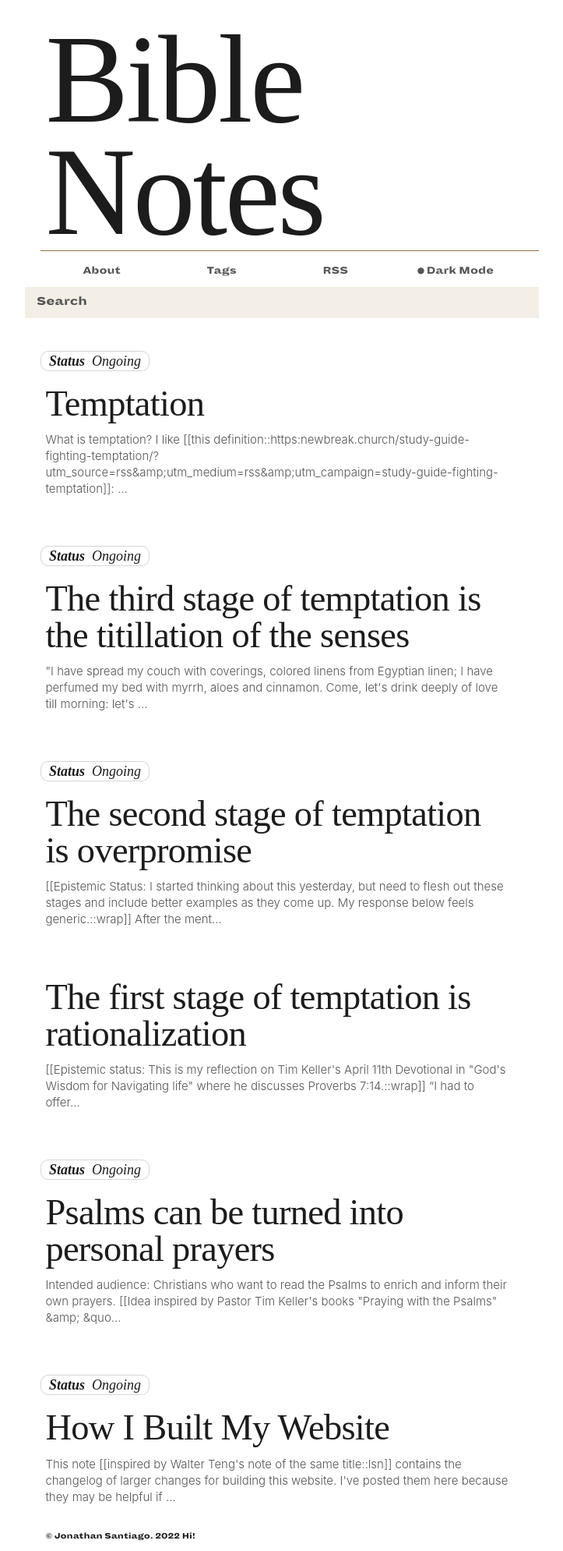
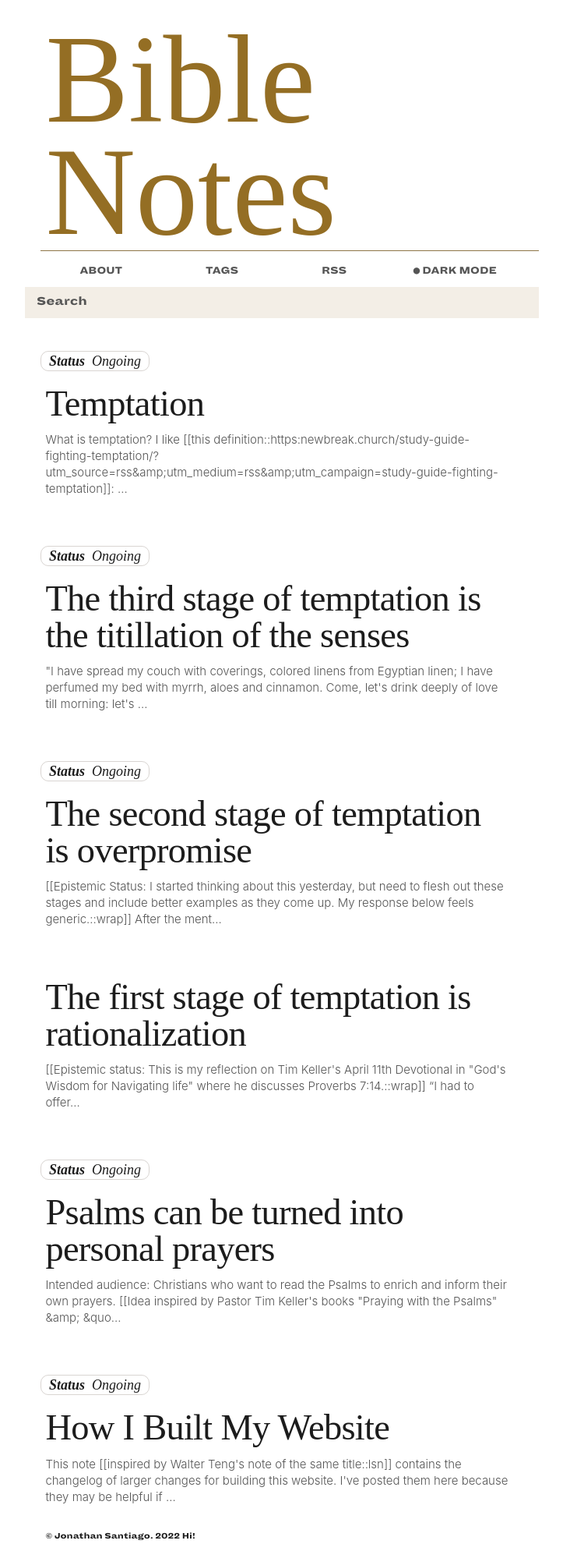
Before and after one commit to jsantiago611/digital-garden-master, a Jekyll site: the page built from index.md, in a window 1280 px wide. Shown: the whole page at 78% size, without its empty margins (278-1001 px from the left). Built offline with Jekyll 4.4.1, drawn with Linux system fonts in a browser that asks for light colours; some web fonts are replaced.

Commit message:
Update Style.css

```diff
--- a/assets/css/Style.css
+++ b/assets/css/Style.css
@@ -1753,7 +1753,7 @@ border-bottom: 1px solid var(--c-card-border);
     font-family: var(--font-family-serif);
     box-shadow: none;
     line-height: .9;
-    letter-spacing: -0.02em;
+    color: var(--c-accent);
 }
 
 @media(min-width: 300px)and (max-width: 1069px) {
@@ -1925,6 +1925,7 @@ border-bottom: 1px solid var(--c-card-border);
     font-family: var(--font-family-mono);
     color: var(--c-text-muted);
     margin-bottom: 0;
+    text-transform: uppercase;
 }
 
 .menu-item-text:hover {
@@ -2038,6 +2039,7 @@ border-bottom: 1px solid var(--c-card-border);
     font-family: var(--font-family-mono);
     color: var(--c-text-muted);
     margin-bottom: 0;
+    text-transform: uppercase;
 }
 
 #theme-toggle-img {
```
